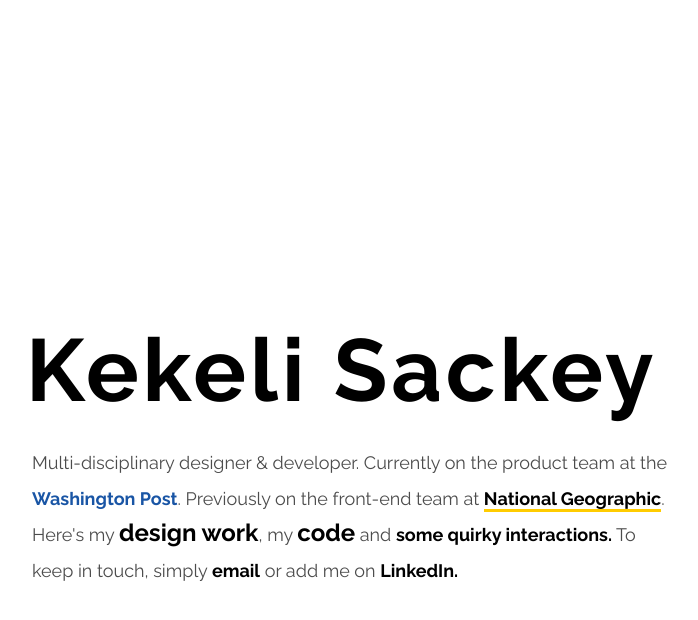
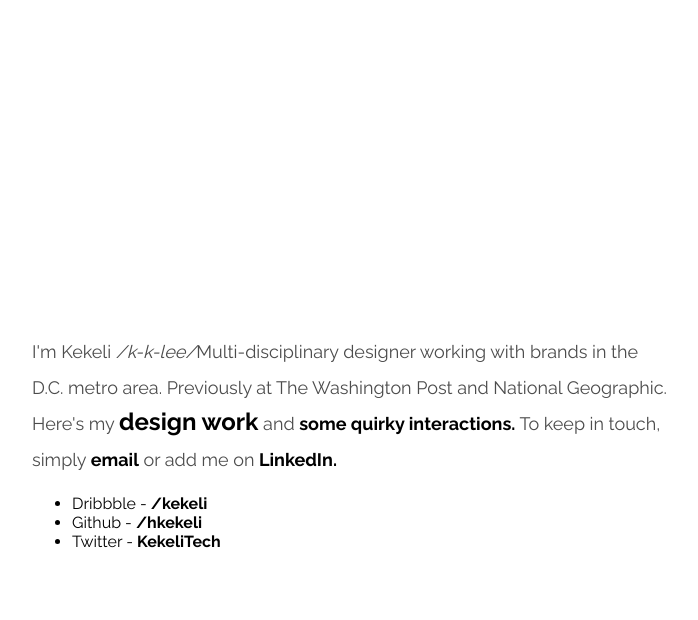
Before and after one commit to hkekeli/Portfolio, a Jekyll site: the page built from index.html, in a window 1280 px wide. Shown: the top 620 px of the page, without its empty margins (288-986 px from the left). Built offline with Jekyll 4.4.1, drawn with Linux system fonts in a browser that asks for light colours.

Commit message:
landing page update

```diff
--- a/_includes/bird.html
+++ b/_includes/bird.html
@@ -53,7 +53,4 @@
         </div>
     </div>
     <div class="dot"></div>
-    <div class="tooltip">
-        I'm a CSS bird. <a href="http://codepen.io/kekeli/pen/MpOKYN">This is how I'm built</a>
-    </div>
 </div>
--- a/index.html
+++ b/index.html
@@ -5,9 +5,14 @@ layout: default
 <div class="pg-wrapper">
   {% include bird.html %}
     <div class="power-pitch">
-        <h1 class="power-pitch-header">Kekeli Sackey</h1>
-
-        <p class="power-pitch-description"> Multi-disciplinary designer & developer. Currently on the product team at the <a href="https://www.arcpublishing.com" class="wapo">Washington Post</a>. Previously on the front-end team at <a class="natgeo" href="http://style-guide.nationalgeographic.com/beta/">National Geographic</a>. Here's my <a href="https://www.behance.net/kekeli" class="bump">design work</a>, my <a href="https://github.com/hkekeli" class="bump">code</a> and <a href="http://codepen.io/kekeli/">some quirky interactions.</a> To keep in touch, simply <a href="mailto:sackey@kekeli.tech">email</a> or add me on <a href="http://www.linkedin.com/in/hkekeli">LinkedIn.</a>
+        <p class="power-pitch-description"><span class="name">I'm Kekeli <i class="name-spelling">/k-k-lee/</i></span>Multi-disciplinary designer working with brands in the
+            D.C. metro area. Previously at The Washington Post and National Geographic. Here's my <a
+                    href="https://www.behance.net/kekeli" class="bump">design work</a> and <a href="http://codepen.io/kekeli/">some quirky interactions.</a> To keep in touch, simply <a href="mailto:sackey@kekeli.tech">email</a> or add me on <a href="http://www.linkedin.com/in/hkekeli">LinkedIn.</a>
         </p>
     </div>
+    <ul class="social-links">
+        <li>Dribbble - <a href="https://dribbble.com/kekeli">/kekeli</a></li>
+        <li>Github - <a href="https://github.com/hkekeli">/hkekeli</a></li>
+        <li>Twitter -  <a href="">KekeliTech</a></li>
+    </ul>
 </div>
```
Also changed, not shown: _sass/_animation.scss (+5 -5 lines), _sass/_base.scss (+41 -40 lines), _sass/_bird.scss (+4 -4 lines), README.md.
